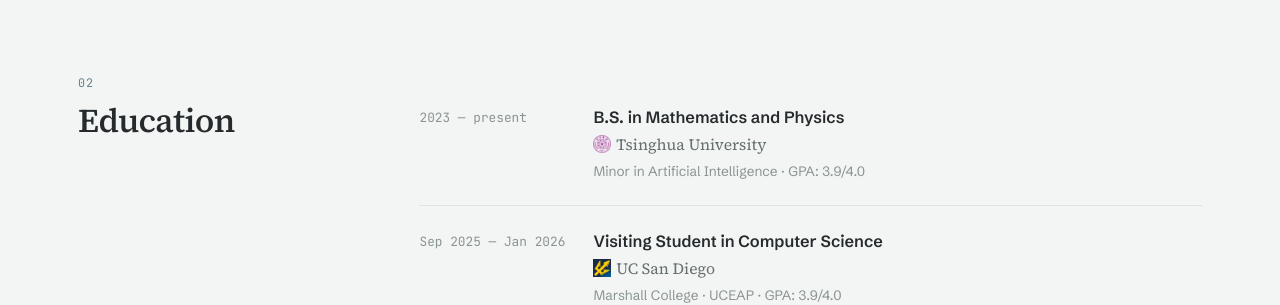
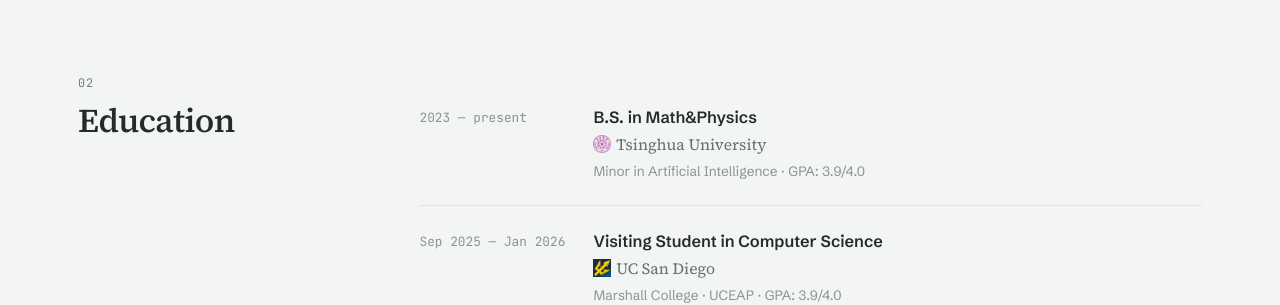
Before and after one commit to wannabeyourfriend/wannabeyourfriend.github.io, a Jekyll site: the page built from index.html, in a window 1280 px wide and 900 px high, scrolled down 2063 px. Shown: the part 153-458 px from the top of the window. Built offline with Jekyll 4.4.1, drawn with Linux system fonts in a browser that asks for light colours.

Commit message:
Use Math&Physics degree label

```diff
--- a/index.html
+++ b/index.html
@@ -156,7 +156,7 @@
         <div class="edu-row reveal">
           <div class="edu-when">2023 — present</div>
           <div class="edu-what">
-            <div class="edu-title">B.S. in Mathematics and Physics</div>
+            <div class="edu-title">B.S. in Math&amp;Physics</div>
             <div class="edu-org"><img class="inline-logo" src="/assets/img/tsinghua.png" width="20" height="20" alt="">Tsinghua University</div>
             <div class="edu-note">Minor in Artificial Intelligence · GPA: 3.9/4.0</div>
           </div>
```
